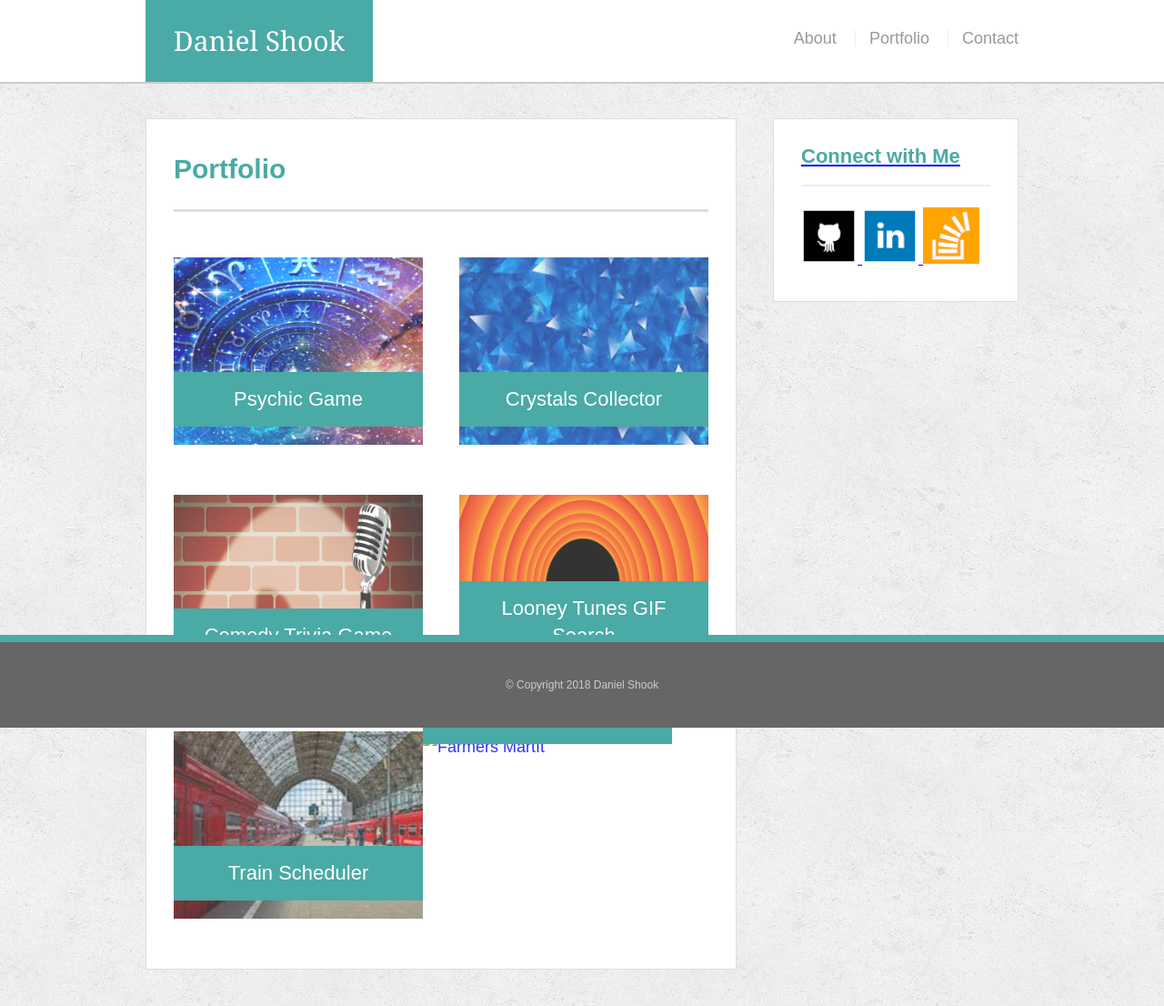
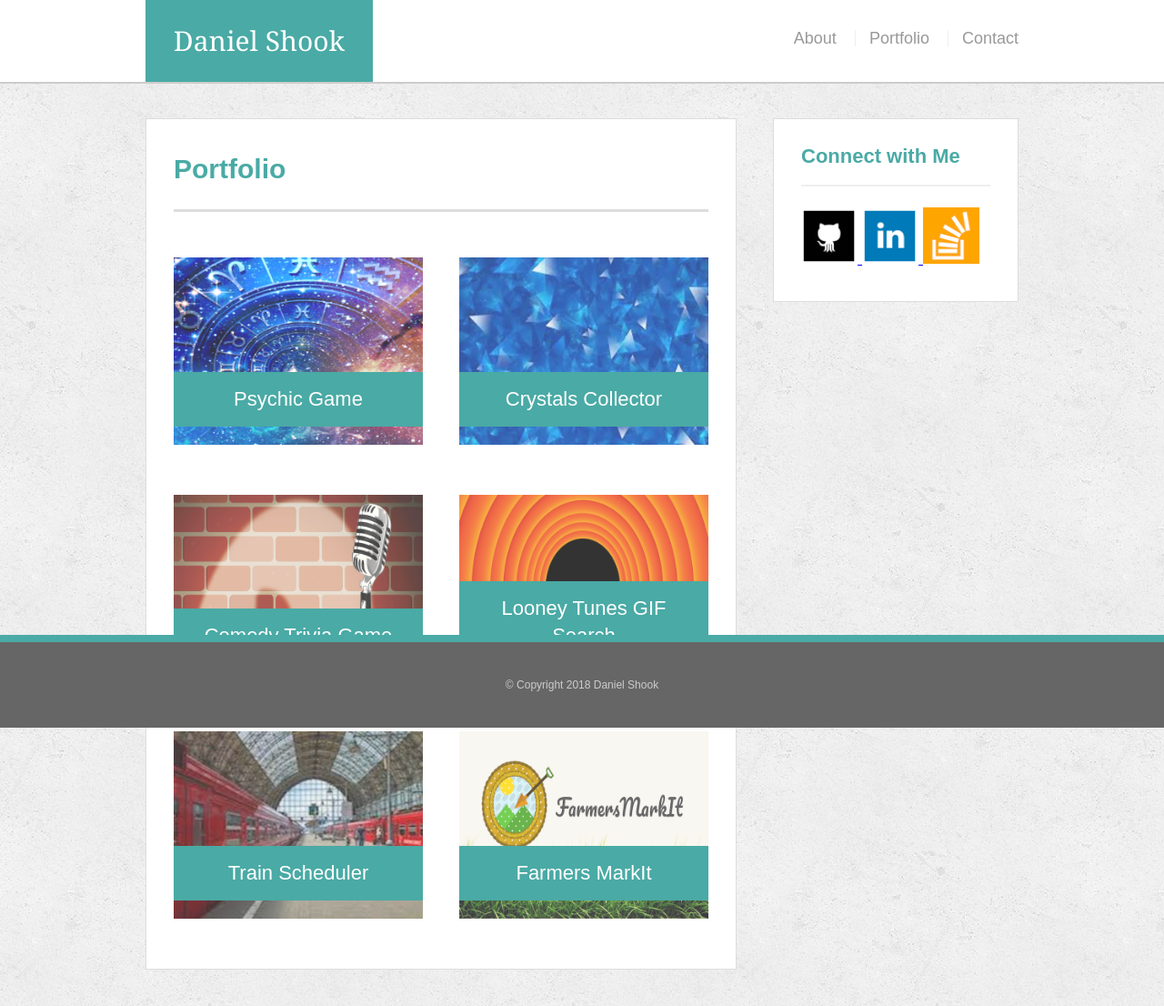
Before and after one commit to danshook/Responsive-Portfolio, a plain HTML site: page portfolio.html in a window 1280 px wide. Shown: the whole page at 91% size. Drawn offline with Linux system fonts and the light colour scheme.

Commit message:
added new logo

```diff
--- a/portfolio.html
+++ b/portfolio.html
@@ -50,18 +50,21 @@
                 <a href="https://danshook.github.io/GifTastic/" target="_blank">
                     <img src="assets/images/1.jpg" class="auth-image" alt="Looney Tunes GIF Search">
                     <h3>Looney Tunes GIF Search</h3>
+                </a>
             </div>
 
             <div class="work">
                 <a href="https://danshook.github.io/Train-Scheduler/" target="_blank">
                     <img src="assets/images/trainStation.jpeg" class="auth-image" alt="Train Scheduler">
                     <h3>Train Scheduler</h3>
+                </a>
             </div>
 
             <div class="work">
                 <a href="https://elspetha5.github.io/FarmersMarkIt/" target="_blank">
-                    <img src="assets/images/colorLogo.png" class="auth-image" alt="Farmers MartIt">
+                    <img src="assets/images/farmersLogo.png" class="auth-image" alt="Farmers MartIt">
                     <h3>Farmers MarkIt</h3>
+                </a>
             </div>
 
 
```
Also changed, not shown: assets/images/farmersLogo.png (added), assets/images/farmersLogo_2.png (added).
